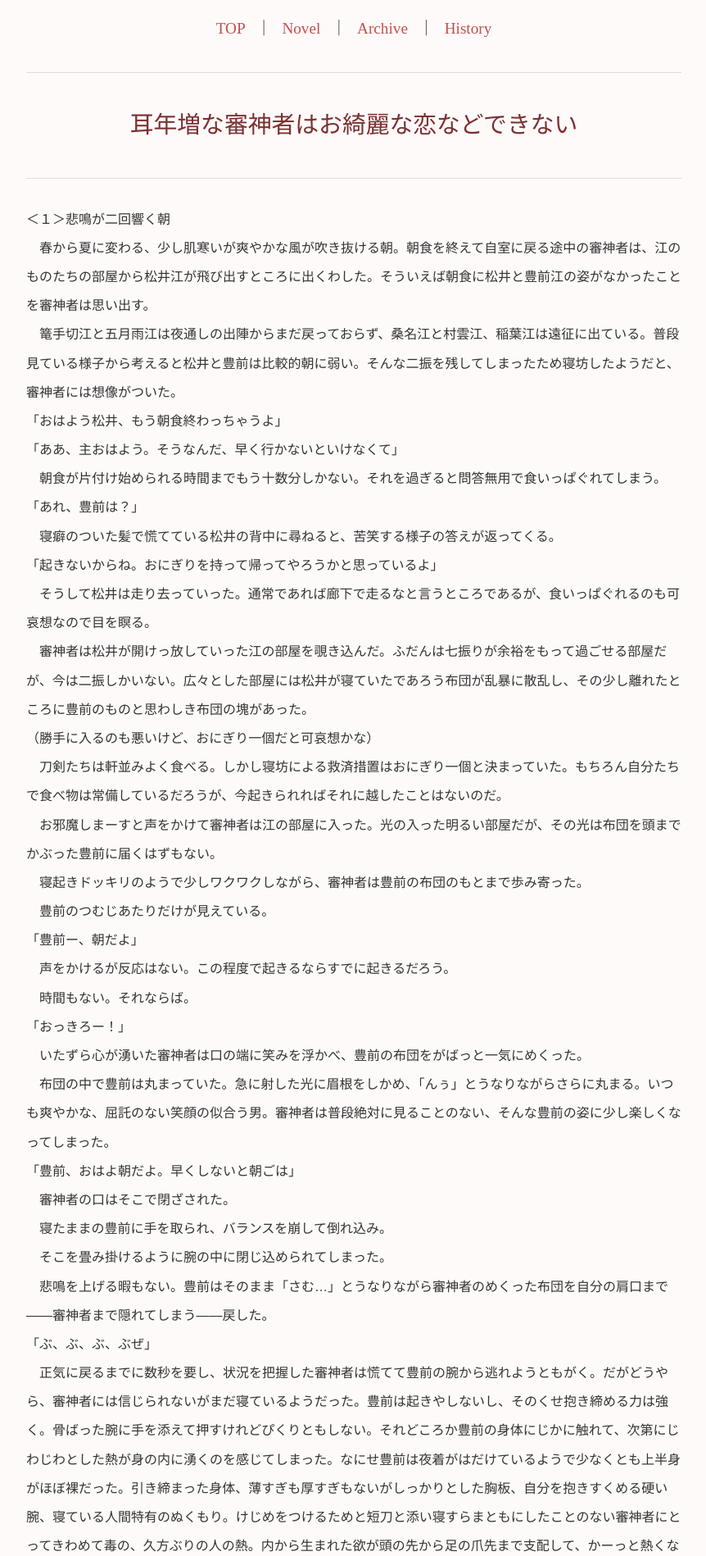
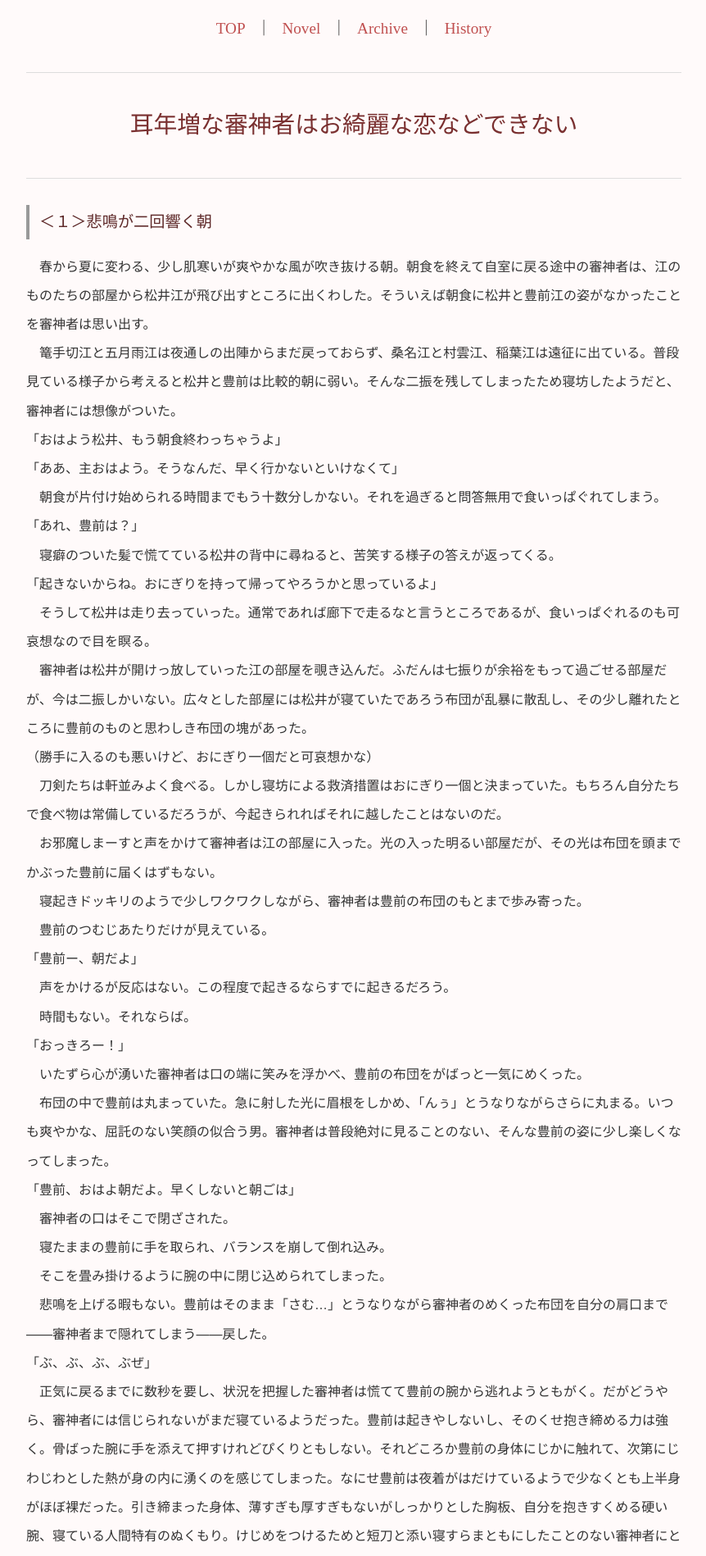
Before and after one commit to fjst160/lemon160, a Jekyll site: the page built from _novels/md-01-01.md, in a window 1280 px wide. Shown: the part 314-2212 px from the top of the page at 82% size, without its empty margins (208-1070 px from the left). Built offline with Jekyll 4.4.1, drawn with Linux system fonts in a browser that asks for light colours.

Commit message:
Update md-01-01.md

```diff
--- a/_novels/md-01-01.md
+++ b/_novels/md-01-01.md
@@ -19,7 +19,7 @@ medium_pages:
 ---
 
 
-＜１＞悲鳴が二回響く朝
+## ＜１＞悲鳴が二回響く朝
 
 　春から夏に変わる、少し肌寒いが爽やかな風が吹き抜ける朝。朝食を終えて自室に戻る途中の審神者は、江のものたちの部屋から松井江が飛び出すところに出くわした。そういえば朝食に松井と豊前江の姿がなかったことを審神者は思い出す。
 　篭手切江と五月雨江は夜通しの出陣からまだ戻っておらず、桑名江と村雲江、稲葉江は遠征に出ている。普段見ている様子から考えると松井と豊前は比較的朝に弱い。そんな二振を残してしまったため寝坊したようだと、審神者には想像がついた。
@@ -42,25 +42,17 @@ medium_pages:
 「おっきろー！」
 　いたずら心が湧いた審神者は口の端に笑みを浮かべ、豊前の布団をがばっと一気にめくった。
 　布団の中で豊前は丸まっていた。急に射した光に眉根をしかめ、「んぅ」とうなりながらさらに丸まる。いつも爽やかな、屈託のない笑顔の似合う男。審神者は普段絶対に見ることのない、そんな豊前の姿に少し楽しくなってしまった。
-
 「豊前、おはよ朝だよ。早くしないと朝ごは」
 　審神者の口はそこで閉ざされた。
-
 　寝たままの豊前に手を取られ、バランスを崩して倒れ込み。
 　そこを畳み掛けるように腕の中に閉じ込められてしまった。
-
 　悲鳴を上げる暇もない。豊前はそのまま「さむ…」とうなりながら審神者のめくった布団を自分の肩口まで――審神者まで隠れてしまう――戻した。
 「ぶ、ぶ、ぶ、ぶぜ」
 　正気に戻るまでに数秒を要し、状況を把握した審神者は慌てて豊前の腕から逃れようともがく。だがどうやら、審神者には信じられないがまだ寝ているようだった。豊前は起きやしないし、そのくせ抱き締める力は強く。骨ばった腕に手を添えて押すけれどぴくりともしない。それどころか豊前の身体にじかに触れて、次第にじわじわとした熱が身の内に湧くのを感じてしまった。なにせ豊前は夜着がはだけているようで少なくとも上半身がほぼ裸だった。引き締まった身体、薄すぎも厚すぎもないがしっかりとした胸板、自分を抱きすくめる硬い腕、寝ている人間特有のぬくもり。けじめをつけるためと短刀と添い寝すらまともにしたことのない審神者にとってきわめて毒の、久方ぶりの人の熱。内から生まれた欲が頭の先から足の爪先まで支配して、かーっと熱くなっていくのが分かる。
 　力で押し退けられないと分かった審神者は自力で抜け出すことを諦め、豊前を起こすことにした。なんとか空間を作り頭を出し、豊前の顔を見上げる。
-　そこには人類殲滅兵器があった。くっと力の入った、張りのある端正な笑みを浮かべる豊前の顔は今、眠りの中でいつもよりもあどけなく柔らかい。閉じられた目を覆う長いまつげ。わずかに開いた、少し肉厚な唇。たくましい喉仏。ひっと声をひきつらせると豊前の匂いがいつもより感じられる。
-
-　審神者は失神した。
-
-
-　＊＊＊＊
-
-
+　そこには人類殲滅兵器があった。くっと力の入った、張りのある端正な笑みを浮かべる豊前の顔は今、眠りの中でいつもよりもあどけなく柔らかい。閉じられた目を覆う長いまつげ。わずかに開いた、少し肉厚な唇。たくましい喉仏。ひっと声をひきつらせると豊前の匂いがいつもより感じられる。<br>
+　審神者は失神した。<br>
+　＊＊＊＊<br>
 　春から夏に変わる、少し肌寒いが爽やかな風が吹き抜ける朝。
 　朝食を終えて厩当番に向かおうとしていた初期刀、陸奥守吉行は、
 「あああああああああああ！！！！」
@@ -127,8 +119,6 @@ medium_pages:
 「主、起きたがか！」
 　と声をかけると、審神者は首を傾げながら周囲を見回した。
 「陸奥？　みんな……いったいどうして……ここは？」
-　自分の状況がわからなくなっているのだろう。陸奥守や自分を囲む刀剣たちの姿を見て不思議そうにしている審神者はそして、陸奥守の向こうにいる、半裸で正座しながら眉をハの字にさせて真っ赤な顔で自分を見ている豊前の姿を認め――
-<br>
+　自分の状況がわからなくなっているのだろう。陸奥守や自分を囲む刀剣たちの姿を見て不思議そうにしている審神者はそして、陸奥守の向こうにいる、半裸で正座しながら眉をハの字にさせて真っ赤な顔で自分を見ている豊前の姿を認め――<br>
 「い、イヤーーーーーーー！！！」<br>
-<br>
 　と自身もまた瞬時に真っ赤に茹で上がり、そのまま再び気を失ってしまったので、陸奥守は嫌でも理解してしまった。
```
